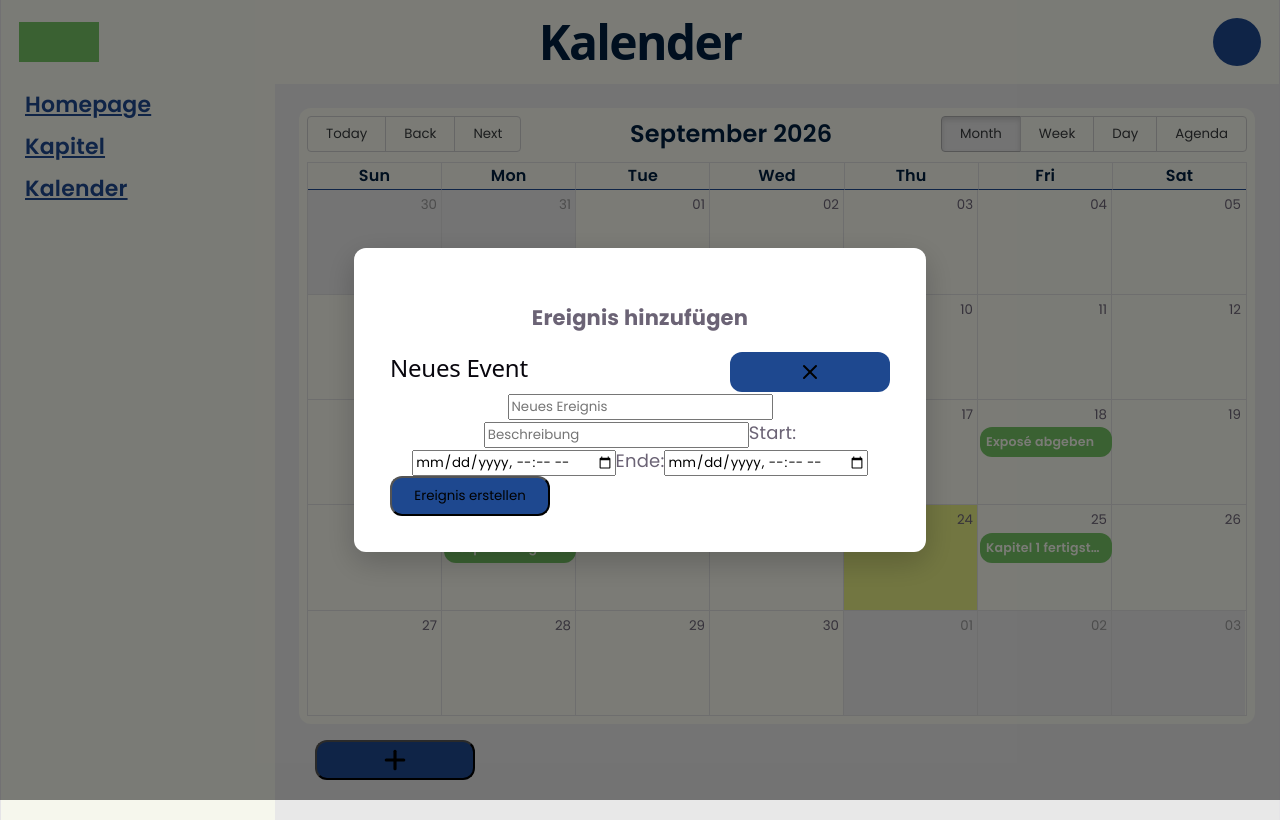
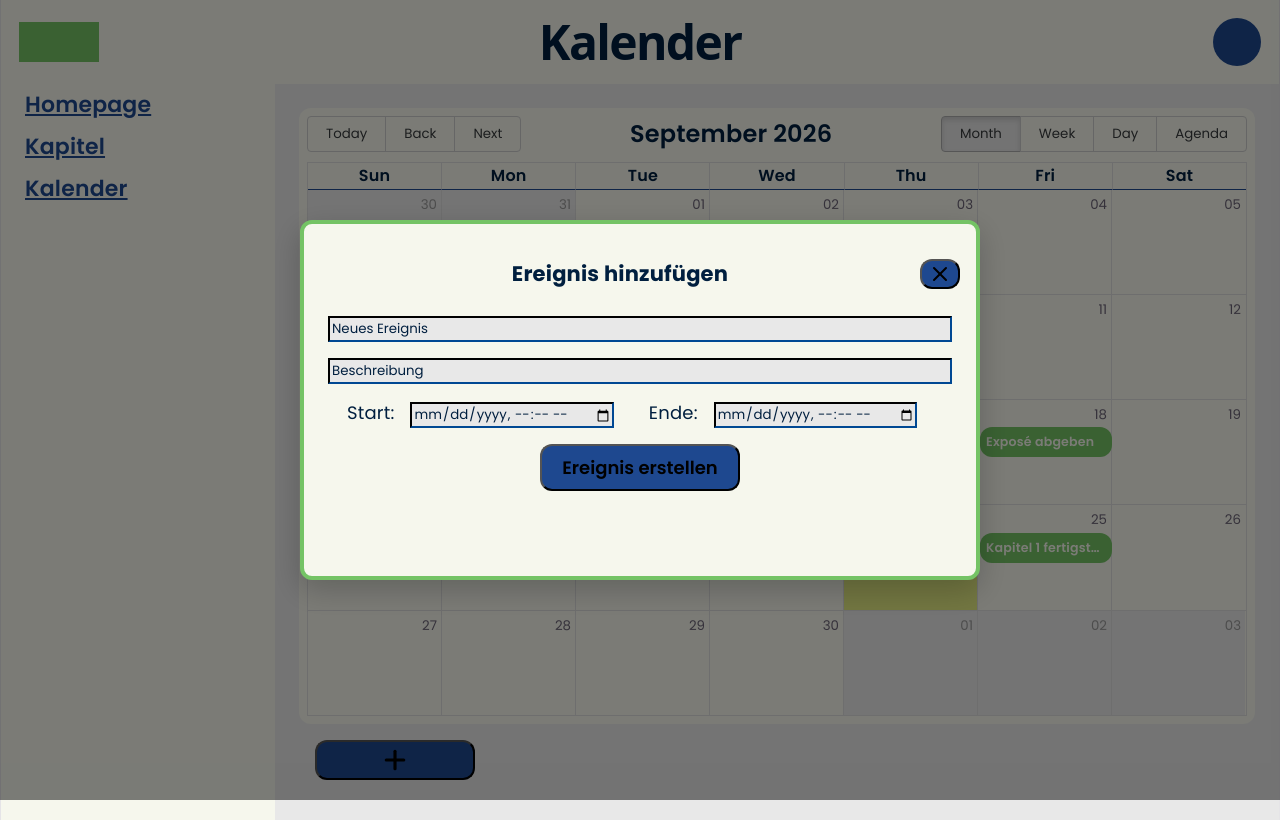
Before and after one commit to DerKeck05/MME_SS26_Gruppe_H_Thesis_expose, a React (Vite) app in the folder frontend/: page /calendar in a window 1280 px wide. Both pictures are taken after a click on the button "Neues Ereignis erstellen". Built offline with nearby package versions, Linux system fonts and the light colour scheme.

Commit message:
improved modal design and css structure

```diff
--- a/frontend/src/student_pages/calendar_pages/calendar-stylesheet.css
+++ b/frontend/src/student_pages/calendar_pages/calendar-stylesheet.css
@@ -20,8 +20,7 @@
 }
 
 .calendar-add-buttons button {
-    width: 160px;
-    height: 40px;
+
     border-radius: var(--border-radius);
     background-color: var(--night-blue);
     display: flex;
@@ -30,58 +29,7 @@
     cursor: pointer;
 }
 
-.modal-backdrop {
-    position: fixed;
-    inset: 0;
-
-    background: rgba(0, 0, 0, 0.4);
-
-    display: flex;
-    justify-content: center;
-    align-items: center;
-
-    z-index: 1000;
+.calendar-add-buttons > button {
+    width: 160px;
+    height: 40px;
 }
-
-.modal {
-    background: white;
-
-    width: 500px;
-    max-width: calc(100% - 32px);
-
-    padding: 24px;
-    border-radius: 12px;
-
-    box-shadow: 0 10px 30px rgba(0, 0, 0, 0.2);
-
-    max-height: calc(100vh - 32px);
-    overflow-y: auto;
-}
-
-.modal-header {
-    display: flex;
-    justify-content: space-between;
-    align-items: center;
-}
-
-.modal-close {
-    border: none;
-    background: transparent;
-    font-size: 24px;
-    cursor: pointer;
-}
-
-.rbc-toolbar-label {
-    font-family: inherit;
-    font-size: 24px;
-    font-weight: 600;
-    color: var(--dark-blue);
-}
-
-.rbc-header {
-    text-align: center;
-    font-size: 16px;
-    font-weight: 600;
-    color: var(--dark-blue);
-    border-color: var(--night-blue);
-}
--- a/frontend/src/student_pages/calendar_pages/calendar-styling.css
+++ b/frontend/src/student_pages/calendar_pages/calendar-styling.css
@@ -42,3 +42,18 @@ Klasse	            Was wird verändert?
 .rbc-off-range-bg {
     background: var(--background-grey);
 }
+
+.rbc-toolbar-label {
+    font-family: inherit;
+    font-size: 24px;
+    font-weight: 600;
+    color: var(--dark-blue);
+}
+
+.rbc-header {
+    text-align: center;
+    font-size: 16px;
+    font-weight: 600;
+    color: var(--dark-blue);
+    border-color: var(--night-blue);
+}
--- a/frontend/src/student_pages/calendar_pages/modals/add-entry-modal.tsx
+++ b/frontend/src/student_pages/calendar_pages/modals/add-entry-modal.tsx
@@ -8,10 +8,8 @@ function AddEntryModal({onClose}: { onClose: () => void }) {
         }}
         >
             <div className={"modal"} onClick={(event) => event.stopPropagation()}>
+                <div className="modal-header">
                     <h3>Ereignis hinzufügen</h3>
-
-                <div className="modal-header">
-                    <h2>Neues Event</h2>
 
                     <button
                         type="button"
@@ -25,9 +23,11 @@ function AddEntryModal({onClose}: { onClose: () => void }) {
                     </button>
                 </div>
 
+                <div className={"modal-body"} id={"calendar-modal"}>
                     <input type={"text"} placeholder={"Neues Ereignis"}/>
                     <input type={"text"} placeholder={"Beschreibung"}/>
 
+                    <div className={"date-row"}>
                         <label>
                             Start:
                             <input type="datetime-local"/>
@@ -36,9 +36,11 @@ function AddEntryModal({onClose}: { onClose: () => void }) {
                             Ende:
                             <input type="datetime-local"/>
                         </label>
+                    </div>
+                </div>
 
 
-                <button type={"submit"} onClick={() => {
+                <button className={"modal-submit-button"} type={"submit"} onClick={() => {
 
                     onClose();
                 }}>
--- a/frontend/src/student_pages/calendar_pages/modals/modal-stylesheet.css
+++ b/frontend/src/student_pages/calendar_pages/modals/modal-stylesheet.css
@@ -1,8 +1,10 @@
+/* General Modal Styling */
 .modal-Backdrop {
     position: fixed;
     inset: 0;
 
     display: flex;
+    flex-direction: column;
     justify-content: center;
     align-items: center;
 
@@ -11,7 +13,86 @@
 }
 
 .modal {
-    background: white;
-    padding: 2rem;
+    background: var(--white);
+    padding: var(--spacing-medium);
     border-radius: 12px;
+    border: 4px var(--primary) solid;
+    width: 50%;
+    height: 40%;
+
+    box-shadow: 0 10px 30px rgba(0, 0, 0, 0.2);
 }
+
+.modal-header {
+    display: flex;
+    flex-direction: row;
+    justify-content: space-between;
+    align-items: center;
+}
+
+.modal-header h3 {
+    flex: 1;
+    justify-self: center;
+    text-align: center;
+    color: var(--dark-blue)
+}
+
+.modal-close button {
+    width: 40px;
+    height: auto;
+    justify-self: end;
+    border: none;
+    background: transparent;
+    cursor: pointer;
+}
+
+.modal-body {
+    display: flex;
+    flex-direction: column;
+    margin: var(--spacing-small);
+    gap: var(--spacing-medium);
+}
+
+input {
+    background-color: var(--background-grey);
+    border-color: var(--dark-blue);
+    color: var(--dark-blue);
+
+}
+
+input::placeholder {
+    color: var(--dark-blue);
+}
+
+input[type="datetime-local"]::-webkit-calendar-picker-indicator {
+    filter: brightness(0);
+}
+
+.modal-submit-button {
+    align-self: center;
+    justify-self: center;
+    margin-top: var(--spacing-medium);
+    font-size: 18px;
+    font-weight: 600;
+    width:200px;
+    padding: var(--spacing-small);
+}
+
+label {
+    color: var(--dark-blue);
+}
+
+
+
+/* Add Entry Modal Styling */
+
+.date-row {
+    display:flex;
+    flex-direction: row;
+    justify-content: space-evenly;
+}
+
+.date-row input {
+    margin-left: var(--spacing-medium);
+    margin-right: var(--spacing-medium);
+}
```
Lines whose indentation alone changed are shown as unchanged.
